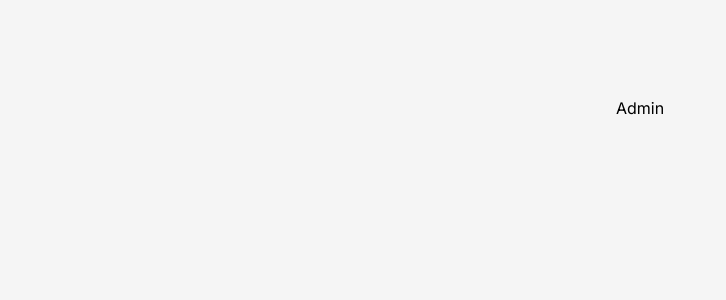
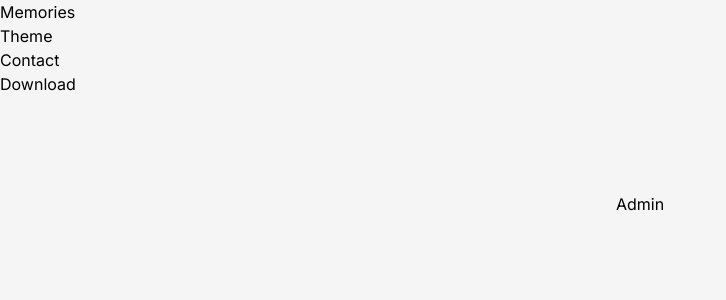
Before and after one commit to ikigai-fyi/web, a Next.js app: page /admin in a window 1280 px wide. Shown: the top 300 px of the page, without its empty margins (0-726 px from the left). Built offline with nearby package versions, Linux system fonts and the light colour scheme.

Commit message:
Add naive navbar

```diff
--- a/app/admin/page.tsx
+++ b/app/admin/page.tsx
@@ -1,7 +1,7 @@
 export default function Admin() {
   return (
-    <main className="flex min-h-screen flex-col items-center p-24">
+    <div className="flex min-h-screen flex-col items-center p-24">
       <h1>Admin</h1>
-    </main>
+    </div>
   );
 }
--- /dev/null
+++ b/app/components/navigation/Navbar.tsx
@@ -0,0 +1,29 @@
+import Link from "next/link";
+
+export default function Navbar() {
+  return (
+    <nav>
+      <ul>
+        <li>
+          <Link href="/">Memories</Link>
+        </li>
+        <li>
+          <button>Theme</button>
+        </li>
+        <li>
+          <a href="mailto:vincent.ballet@me.com" title="Contact">
+            Contact
+          </a>
+        </li>
+        <li>
+          <a
+            href="https://apps.apple.com/us/app/memories-widget-for-strava/id6448870765"
+            title="Download"
+          >
+            Download
+          </a>
+        </li>
+      </ul>
+    </nav>
+  );
+}
--- a/app/layout.tsx
+++ b/app/layout.tsx
@@ -1,7 +1,7 @@
 import type { Metadata } from "next";
 import { Inter } from "next/font/google";
 import "./globals.css";
-
+import Navbar from "./components/navigation/Navbar";
 const inter = Inter({ subsets: ["latin"] });
 
 export const metadata: Metadata = {
@@ -16,7 +16,13 @@ export default function RootLayout({
 }) {
   return (
     <html lang="en">
-      <body className={inter.className}>{children}</body>
+      <body className={inter.className}>
+        <header>
+          <Navbar />
+        </header>
+        <main>{children}</main>
+        <footer></footer>
+      </body>
     </html>
   );
 }
--- a/app/page.tsx
+++ b/app/page.tsx
@@ -3,7 +3,7 @@ import Link from "next/link";
 
 export default function Home() {
   return (
-    <main className="flex min-h-screen flex-col items-center p-24">
+    <div className="flex min-h-screen flex-col items-center p-24">
       <Image
         className="rounded-3xl"
         src="/memories-icon.png"
@@ -15,6 +15,6 @@ export default function Home() {
       <h1>Memories, widgets for Strava</h1>
 
       <Link href="/admin">Go to admin</Link>
-    </main>
+    </div>
   );
 }
```
